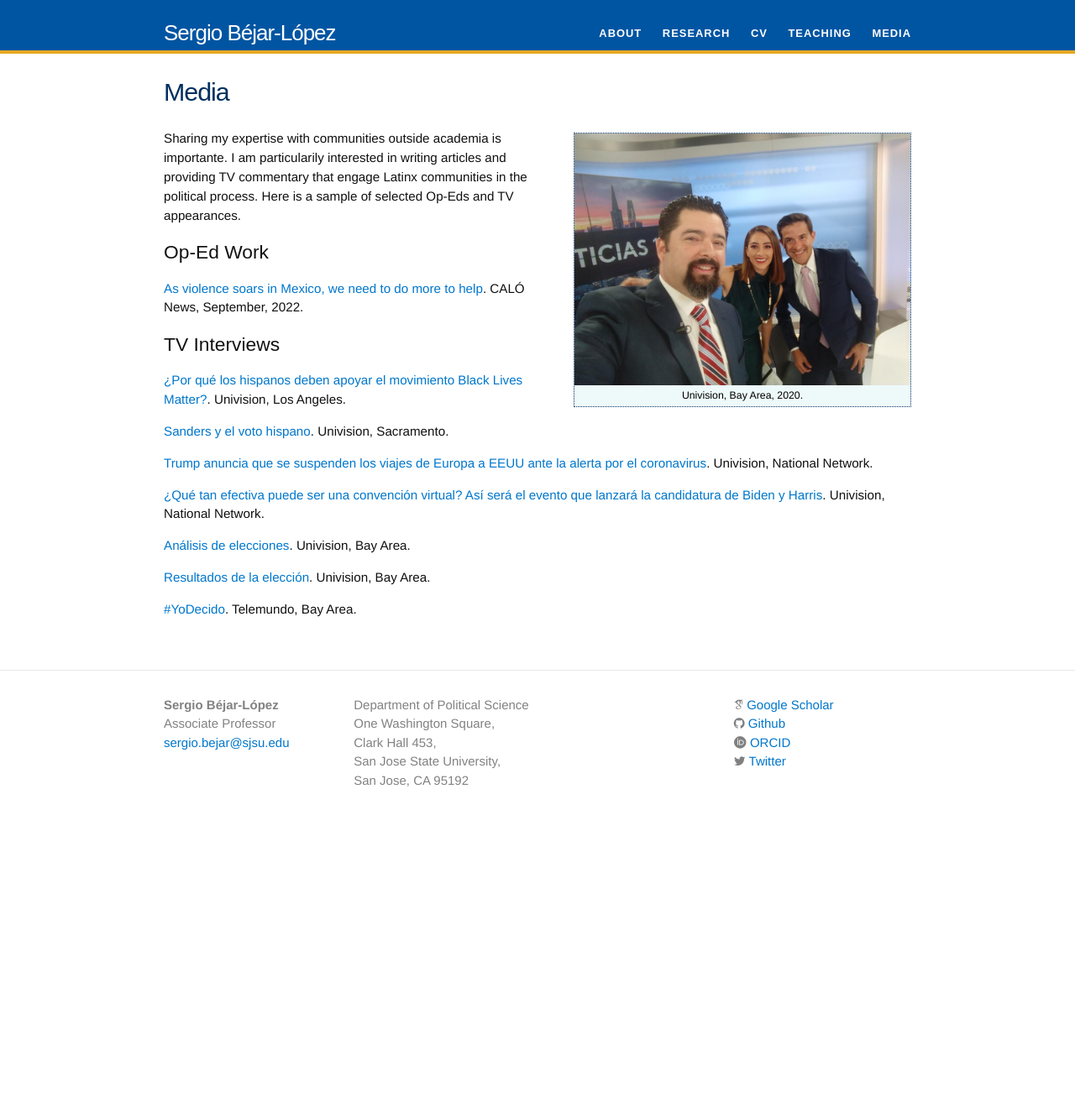
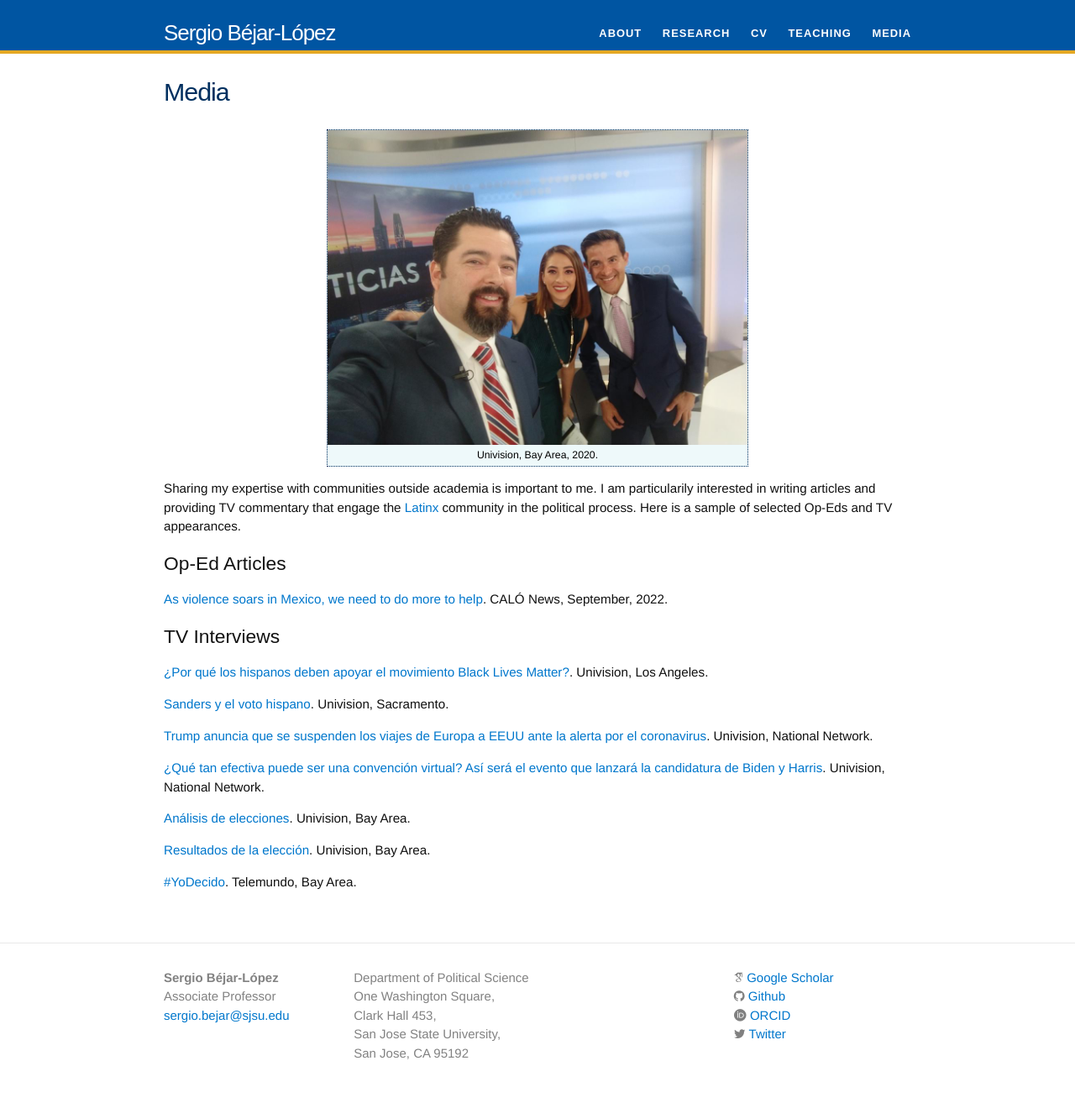
Before and after one commit to Sergio-Bejar/Sergio-Bejar.github.io, a Jekyll site: the page built from media.md, in a window 1280 px wide. Shown: the whole page at 84% size. Built offline with Jekyll 4.4.1, drawn with Linux system fonts in a browser that asks for light colours; nearby versions of some CDN libraries; some web fonts are replaced; before the commit the page ends 1001 px from its top, so only the background shows below that.

Commit message:
add_stuf

```diff
--- a/media.md
+++ b/media.md
@@ -4,11 +4,11 @@ title: Media
 permalink: /media/
 ---
 
-{% include image.html url="/images/univision.jpg" caption="Univision, Bay Area, 2020." width=400 align="right" %}
+{% include image.html url="/images/univision.jpg" caption="Univision, Bay Area, 2020." width=500 align="center" %}
 
-Sharing my expertise with communities outside academia is importante. I am particularily interested in writing articles and providing TV commentary that engage Latinx communities in the political process. Here is a sample of selected Op-Eds and TV appearances.
+Sharing my expertise with communities outside academia is important to me. I am particularily interested in writing articles and providing TV commentary that engage the [Latinx](https://en.wikipedia.org/wiki/Latinx) community in the political process. Here is a sample of selected Op-Eds and TV appearances.
 
-## Op-Ed Work
+## Op-Ed Articles
 
 [As violence soars in Mexico, we need to do more to help](https://calo.org/2022/09/20/calo-commentary-as-violence-soars-in-mexico-we-need-to-do-more/). CALÓ News, September, 2022.
 
```
